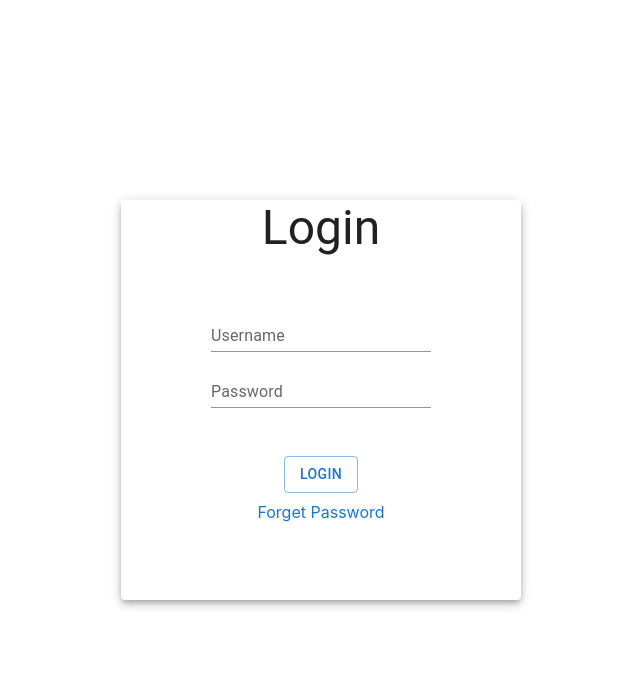
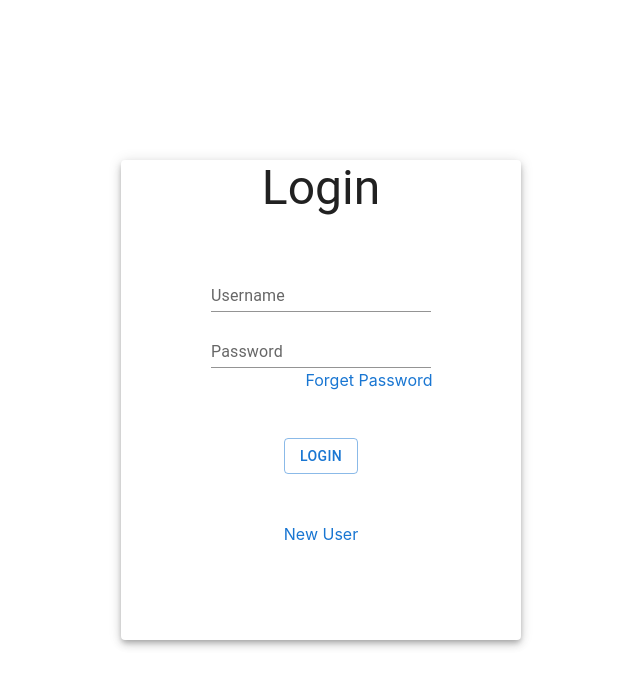
Before and after one commit to MichaelLin12/Google-Solutions, a React (Create React App) app in the folder solutions/: page /login in a window 1280 px wide. Shown: the top 686 px of the page, without its empty margins (319-959 px from the left). Built offline with nearby package versions, Linux system fonts and the light colour scheme.

Commit message:
added login page

```diff
--- a/solutions/src/components/App.js
+++ b/solutions/src/components/App.js
@@ -11,6 +11,14 @@ import Market from './Market';
 
 export default class App extends Component {
 
+  constructor(props){
+    super(props);
+    this.state={
+      usernameLoginError:false,
+      passwordLoginError:false
+    }
+  }
+
   /**
    * this method returns the current user and is used in
    * the protected route component to test if a user does exist
@@ -19,6 +27,14 @@ export default class App extends Component {
   checkAuthentication(){
     const user = auth.currentUser;
     return user;
+  }
+
+  changeLoginUserName(){
+    (this.state.usernameLoginError)? this.setState({usernameLoginError:false}):this.setState({usernameLoginError:true});
+  }
+
+  changeLoginPassword(){
+    (this.state.usernameLoginError)? this.setState({passwordLoginError:false}):this.setState({passwordLoginError:true});
   }
 
   /**
@@ -30,7 +46,7 @@ export default class App extends Component {
     <div className="App">
       <Routes>
         <Route path="/" element={<Home/>}/>
-        <Route path="/login" element={<Login/>}/>
+        <Route path="/login" element={<Login usernameError={this.state.usernameLoginError} passwordError={this.state.passwordLoginError} changePasswordError={()=>{this.changeLoginPassword()}} changeUsernameError={()=>{this.changeLoginUserName()}}/>}/>
         <Route path="/forgetPassword" element={<ForgetPassword/>}/>
         <Route path="/signup" element={<SignUp/>}/>
         <Route path="/market"
--- a/solutions/src/components/Entry/Home.js
+++ b/solutions/src/components/Entry/Home.js
@@ -1,5 +1,5 @@
 import React from 'react';
-import { Grid,Typography,Button, AppBar, Toolbar, IconButton } from '@mui/material';
+import { Grid,Typography,Button, AppBar, Toolbar } from '@mui/material';
 import { styled } from '@mui/material/styles';
 import {useNavigate} from 'react-router-dom';
 import Charity from '../../images/charityHelp.jfif';
--- a/solutions/src/components/Entry/Login.js
+++ b/solutions/src/components/Entry/Login.js
@@ -5,12 +5,12 @@ import { styled } from '@mui/material/styles';
 import { useNavigate } from 'react-router-dom';
 
 const MainPaper = styled(Paper)(({ theme }) => ({
-  height:'25rem',
+  height:'30rem',
   width:'25rem',
   textAlign:'center'
 }));
 
-export default function Login() {
+export default function Login(props) {
   const navigate = useNavigate();
 
   return (
@@ -20,20 +20,25 @@ export default function Login() {
           Login
         </Typography>
         <div className='inputs'>
-          <TextField id="standard-basic" label="Username" variant="standard" error={false}/>
+          <TextField id="standard-basic" label="Username" variant="standard" error={props.usernameError}/>
           <br/>
           <div className='input-password'>
-            <TextField id="standard-basic" type='password' label="Password" variant="standard" error={false} />
+            <TextField id="standard-basic" type='password' label="Password" variant="standard" error={props.passwordError} />
           </div>
+        </div>
+        <div className='forget-container'>
+          <Link component='button' onClick={()=>{navigate('/forgetPassword')}} underline="hover">
+            {'Forget Password'}
+          </Link>
         </div>
         <div className='button-container'>
           <Button variant='outlined'>
             Login
           </Button>
         </div>
-        <div className='link-container'>
-          <Link component='button' onClick={()=>{navigate('/forgetPassword')}} underline="hover">
-            {'Forget Password'}
+        <div className='signup-container'>
+          <Link component='button' onClick={()=>{navigate('/signup')}} underline="hover">
+            {'New User'}
           </Link>
         </div>
       </MainPaper>
--- a/solutions/src/css/login.css
+++ b/solutions/src/css/login.css
@@ -18,6 +18,11 @@
     margin-top: 3rem;
 }
 
-.link-container{
-    margin-top:0.5rem;
+.forget-container{
+    margin-top:0.01rem;
+    margin-left: 6rem;
 }
+
+.signup-container{
+    margin-top: 3rem;
+}
```
